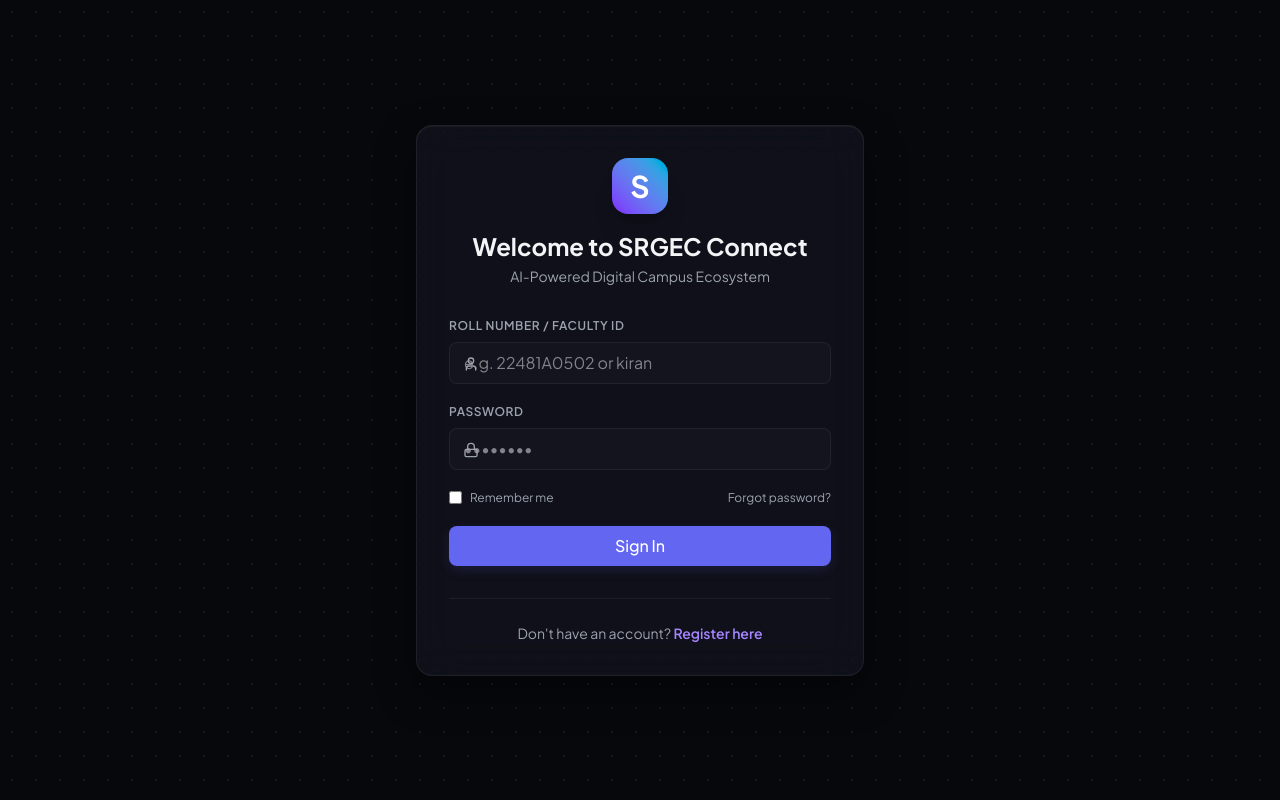
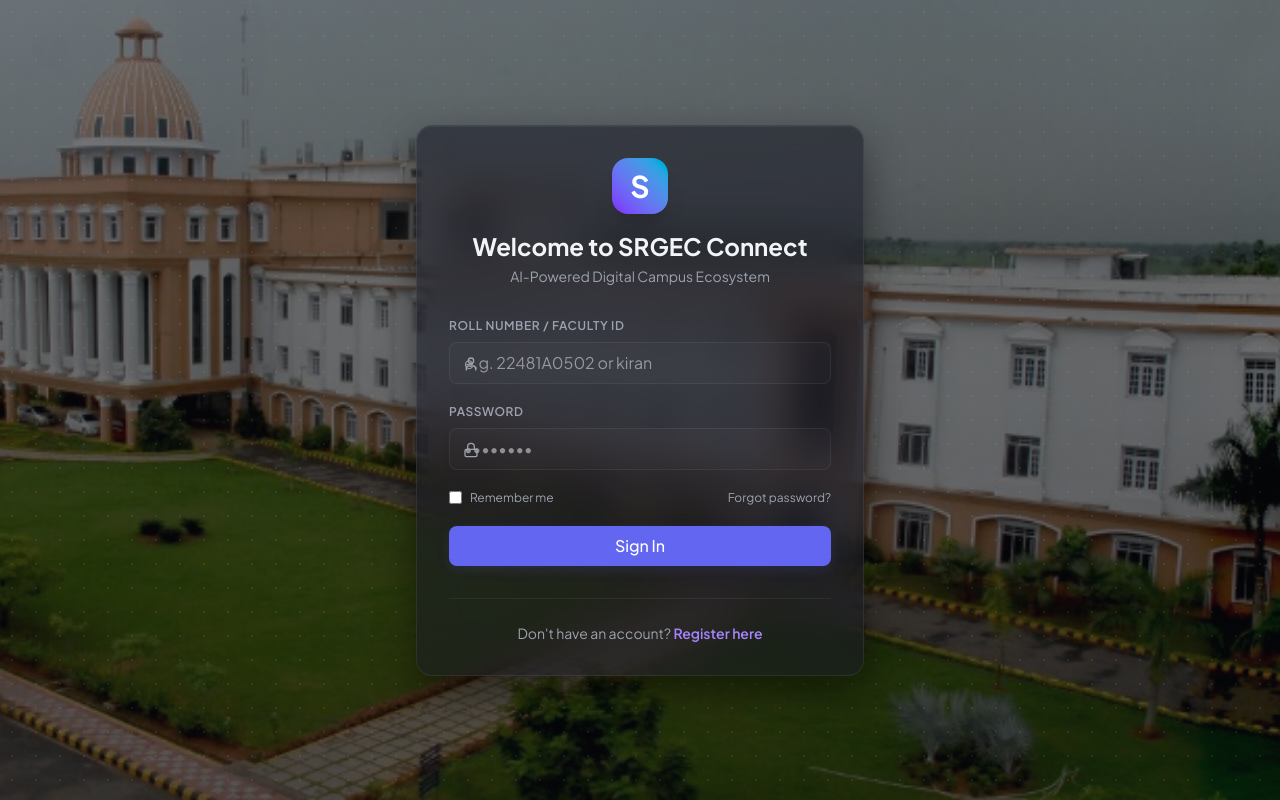
Before and after one commit to Prabhas2277/srgec-connect, a React (Vite) app in the folder frontend/: page /login in a window 1280 px wide. Built offline with nearby package versions, Linux system fonts and the light colour scheme.

Commit message:
fix: make main layout wrappers transparent to reveal cover background image

```diff
--- a/frontend/src/components/Navigation.tsx
+++ b/frontend/src/components/Navigation.tsx
@@ -84,7 +84,7 @@
   };
 
   return (
-    <div className="flex min-h-screen bg-[var(--bg-primary)] space-grid-bg transition-colors duration-300">
+    <div className="flex min-h-screen bg-transparent space-grid-bg transition-colors duration-300">
       {/* BACKGROUND SCI-FI GLOWS */}
       <div className="bg-glow-purple top-[-100px] left-[-100px] pulse-glow"></div>
       <div className="bg-glow-cyan bottom-[-100px] right-[-100px] pulse-glow" style={{ animationDelay: '2s' }}></div>
--- a/frontend/src/pages/Login.tsx
+++ b/frontend/src/pages/Login.tsx
@@ -30,7 +30,7 @@
   };
 
   return (
-    <div className="min-h-screen flex items-center justify-center bg-[var(--bg-primary)] space-grid-bg px-4 relative overflow-hidden">
+    <div className="min-h-screen flex items-center justify-center bg-transparent space-grid-bg px-4 relative overflow-hidden">
       {/* Sci-Fi Glows */}
       <div className="bg-glow-purple top-[-200px] left-[-200px] pulse-glow"></div>
       <div className="bg-glow-cyan bottom-[-200px] right-[-200px] pulse-glow" style={{ animationDelay: '2.5s' }}></div>
--- a/frontend/src/pages/Register.tsx
+++ b/frontend/src/pages/Register.tsx
@@ -49,7 +49,7 @@
   };
 
   return (
-    <div className="min-h-screen flex items-center justify-center bg-[var(--bg-primary)] space-grid-bg px-4 py-12 relative overflow-hidden">
+    <div className="min-h-screen flex items-center justify-center bg-transparent space-grid-bg px-4 py-12 relative overflow-hidden">
       {/* Sci-Fi Glows */}
       <div className="bg-glow-purple top-[-200px] left-[-200px] pulse-glow"></div>
       <div className="bg-glow-cyan bottom-[-200px] right-[-200px] pulse-glow" style={{ animationDelay: '2.5s' }}></div>
```
